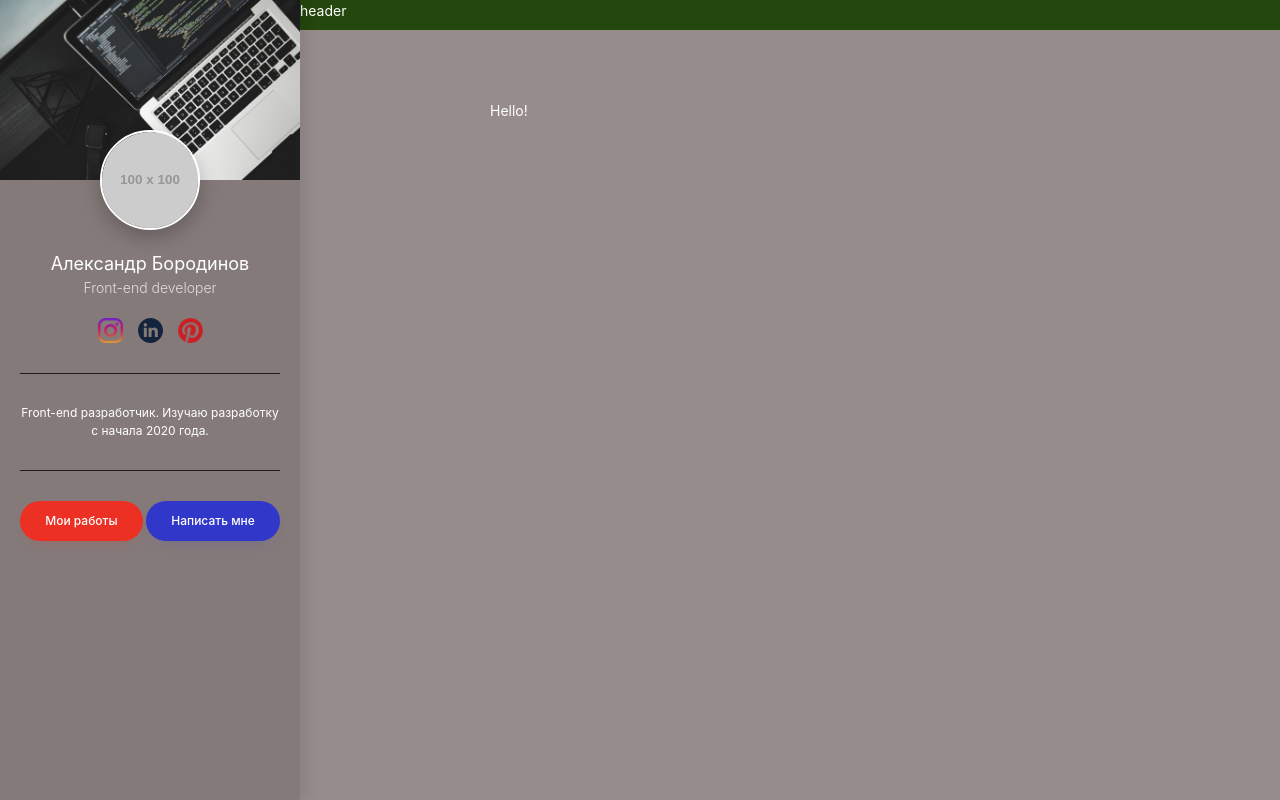
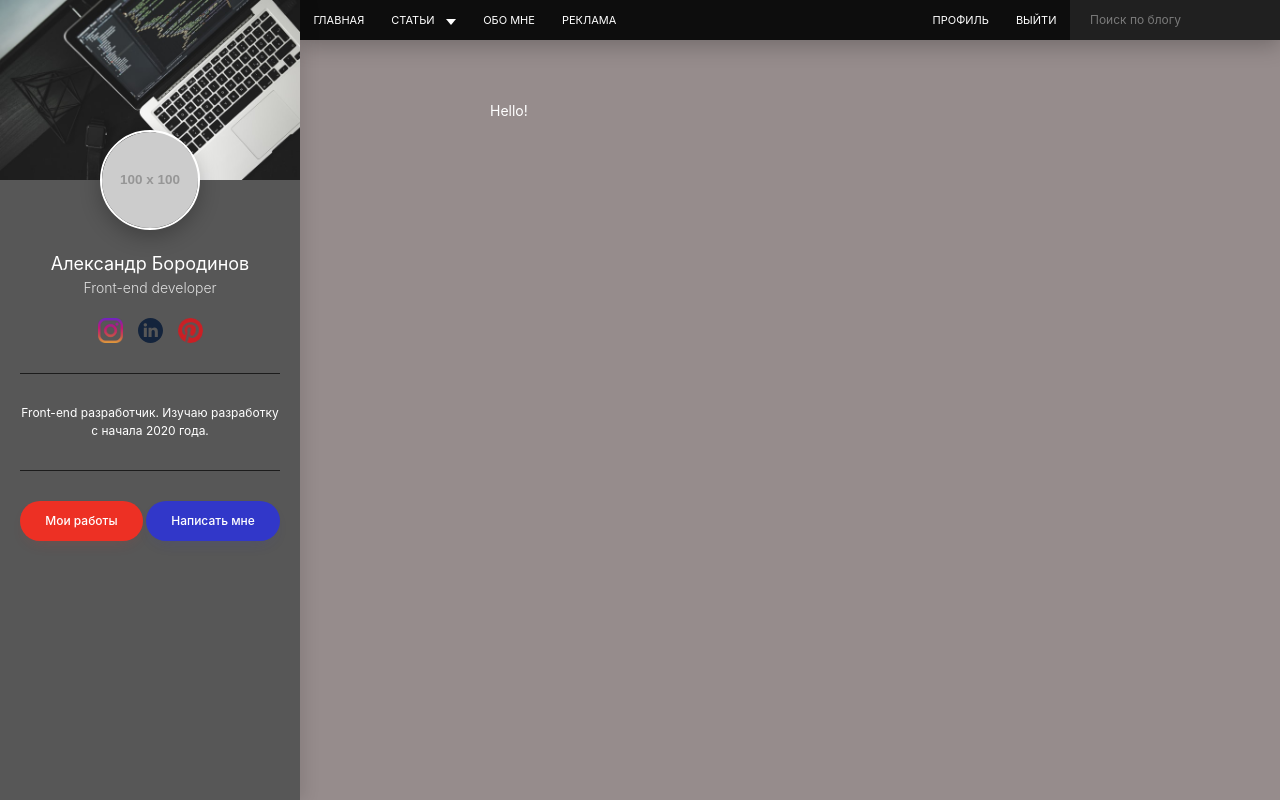
Before and after one commit to yaborodinov/my-blog, a website: page src/index.html in a window 1280 px wide. Drawn offline with nearby package versions, Linux system fonts and the light colour scheme; files that its build step writes are made by us from their sources; placeholder pictures from the web are drawn by us.

Commit message:
create nav

```diff
--- a/src/assets/scss/_vars.scss
+++ b/src/assets/scss/_vars.scss
@@ -6,6 +6,7 @@ $secondary: #121212;
 $white: #fff;
 $red: #ed3024;
 $blue: #3137C9;
+$black: #000;
 $z-index-sidebar: 100;
 $z-index-header: 100;
 
--- a/src/assets/scss/blocks/header.scss
+++ b/src/assets/scss/blocks/header.scss
@@ -1,10 +1,18 @@
 .header{
-    height: 30px;
+    display: flex;
     width: calc(100% - #{$sidebar-width});
-    background-color: rgb(36, 71, 13);
-
+    background-color: #0D0D0D;
+    box-shadow: 0 5px 22px rgba($black, 0.25);
     position: fixed;
     top: 0;
     right: 0;
     z-index: $z-index-header;
 }
+.header__left{
+    width: 60%;
+}
+.header__right{
+    width: 40%;
+    display: flex;
+    justify-content: flex-end;
+}
--- /dev/null
+++ b/src/assets/scss/blocks/nav.scss
@@ -0,0 +1,41 @@
+.nav__list{
+    display: flex;
+}
+.nav__item{
+    position: relative;
+    &:hover{
+        .nav__link{
+            background-color: $blue;
+        }
+        > .subnav{
+            display: block;
+        }
+    }
+}
+.nav__link{
+    display: block;
+    font-size: 1.1rem;
+    line-height: 1.2;
+    padding: 1.35rem;
+    color: $white;
+    text-transform: uppercase;
+    text-decoration: none;
+    transition: background-color 0.2s linear;
+
+    &.has-subnav{
+        position: relative;
+        padding-right: 3.5rem;
+        &:after{
+            position: absolute;
+            margin-top: 2px;
+            content: "";
+            display: block;
+            border-style: solid;
+            border-width: 6px 5px 0 5px;
+            border-color: #ffffff transparent transparent transparent;
+            top:50%;
+            right: 1.35rem;
+            transform: translateY(-50%);
+        }
+    }
+}
--- /dev/null
+++ b/src/assets/scss/blocks/search.scss
@@ -0,0 +1,18 @@
+.search{
+    background-color: $primary;
+    max-width: 21rem;
+    width: 100%;
+}
+.search__input{
+    display: block;
+    width: 100%;
+    padding: 1.2rem 2rem;
+    background: transparent;
+    border: none;
+    font-family: inherit;
+    font-size: 1.2rem;
+    color: $white;
+    &::placeholder{
+        color: rgba($white, 0.4);
+    }
+}
--- a/src/assets/scss/blocks/sidebar.scss
+++ b/src/assets/scss/blocks/sidebar.scss
@@ -2,7 +2,7 @@
     width: $sidebar-width;
     height: 100vh;
 
-    background-color: rgb(133, 122, 122);
+    background-color: rgb(87, 87, 87);
     box-shadow: 5px 0 15px rgba(#050505, .1);
 
     position: fixed;
--- /dev/null
+++ b/src/assets/scss/blocks/subnav.scss
@@ -0,0 +1,23 @@
+.subnav{
+    display: none;
+    width: 16.5rem;
+    background-color: $blue;
+    border-radius: 0 0 5px  5px;
+    padding: .5rem 0;
+    box-shadow: 0 6px 8px rgba($black, .2);
+
+    position: absolute;
+    top: 100%;
+    left: 0;
+}
+.subnav__link{
+    color: $white;
+    font-size: 1.2rem;
+    text-decoration: none;
+    display: block;
+    padding: .45rem 1.2rem;
+    transition: background-color 0.2s ease-in-out;
+    &:hover{
+        background-color: darken($blue, 5%);
+    }
+}
--- a/src/assets/scss/style.scss
+++ b/src/assets/scss/style.scss
@@ -23,6 +23,9 @@ body {
 // blocks
 @import "blocks/header.scss";
 @import "blocks/sidebar";
+@import "blocks/nav";
+@import "blocks/search";
+@import "blocks/subnav";
 @import "blocks/main.scss";
 @import "blocks/container.scss";
 @import "blocks/page.scss";
--- a/src/partials/header.html
+++ b/src/partials/header.html
@@ -1 +1,29 @@
-<header class="header">header</header>
+<header class="header">
+    <div class="header__left">
+        <nav class="nav">
+            <ul class="nav__list" >
+                <li class="nav__item"><a class="nav__link" href="#">Главная</a></li>
+                <li class="nav__item"><a class="nav__link has-subnav" href="#">Статьи</a>
+                    <ul class="subnav">
+                        <li><a class="subnav__link" href="#">Создание сайтов</a></li>
+                        <li><a class="subnav__link" href="#">Интернет маркетинг</a></li>
+                        <li><a class="subnav__link" href="#">Продвижение видео</a></li>
+                    </ul>
+                </li>
+                <li class="nav__item"><a class="nav__link" href="#">Обо мне</a></li>
+                <li class="nav__item"><a class="nav__link" href="#">Реклама</a></li>
+            </ul>
+        </nav>
+    </div>
+    <div class="header__right">
+        <nav class="nav">
+            <ul class="nav__list" >
+                <li class="nav__item"><a class="nav__link" href="#">Профиль</a></li>
+                <li class="nav__item"><a class="nav__link" href="#">Выйти</a></li>
+            </ul>
+        </nav>
+        <form action="/" class="search" method="POST">
+        <input class="search__input" type="text" placeholder="Поиск по блогу"></form>
+    </div>
+
+</header>
```
Also changed, not shown: src/partials/sidebar.html (+0 -2 lines), dist/assets/css/style.min.css, dist/index.html.
